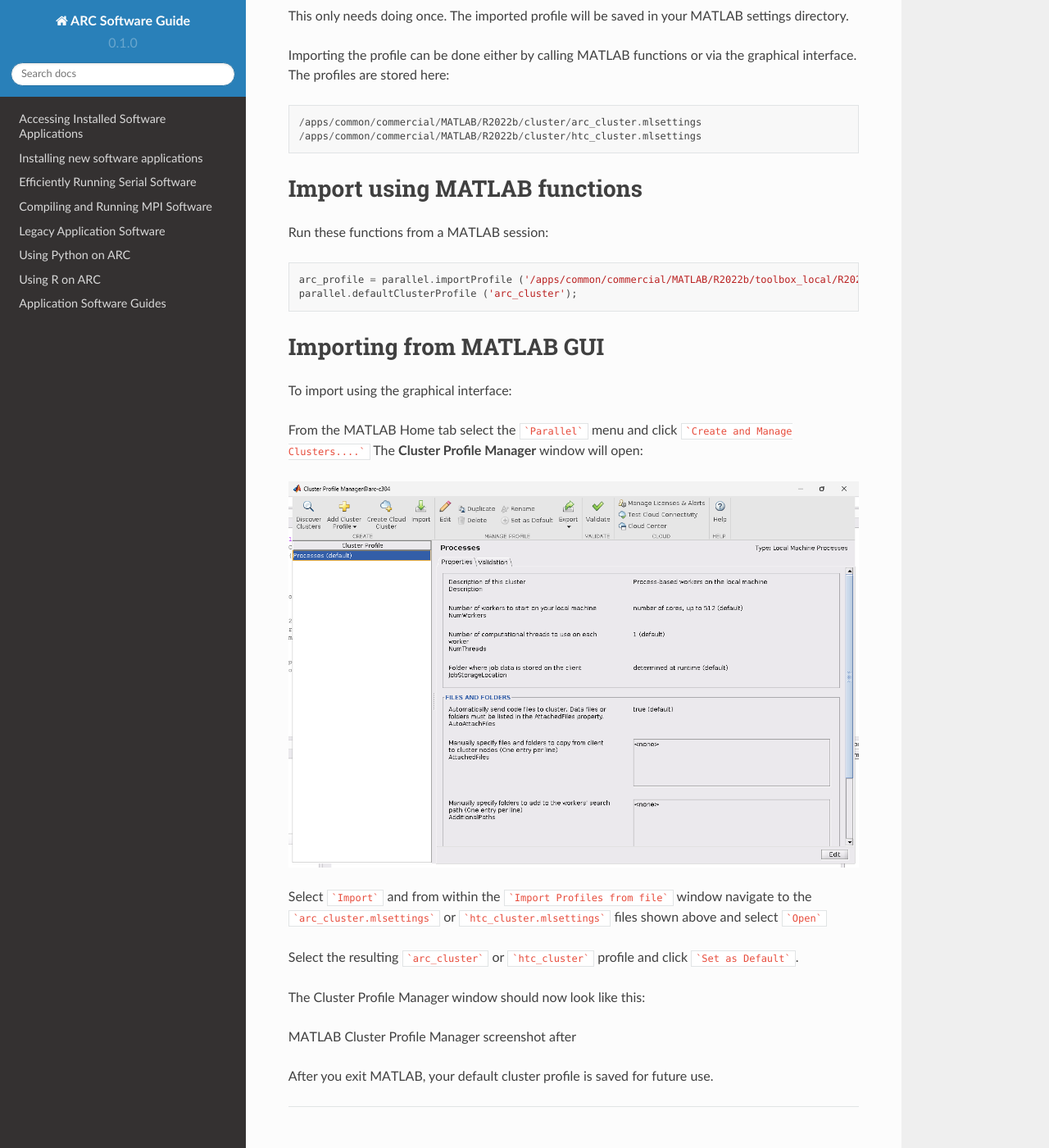
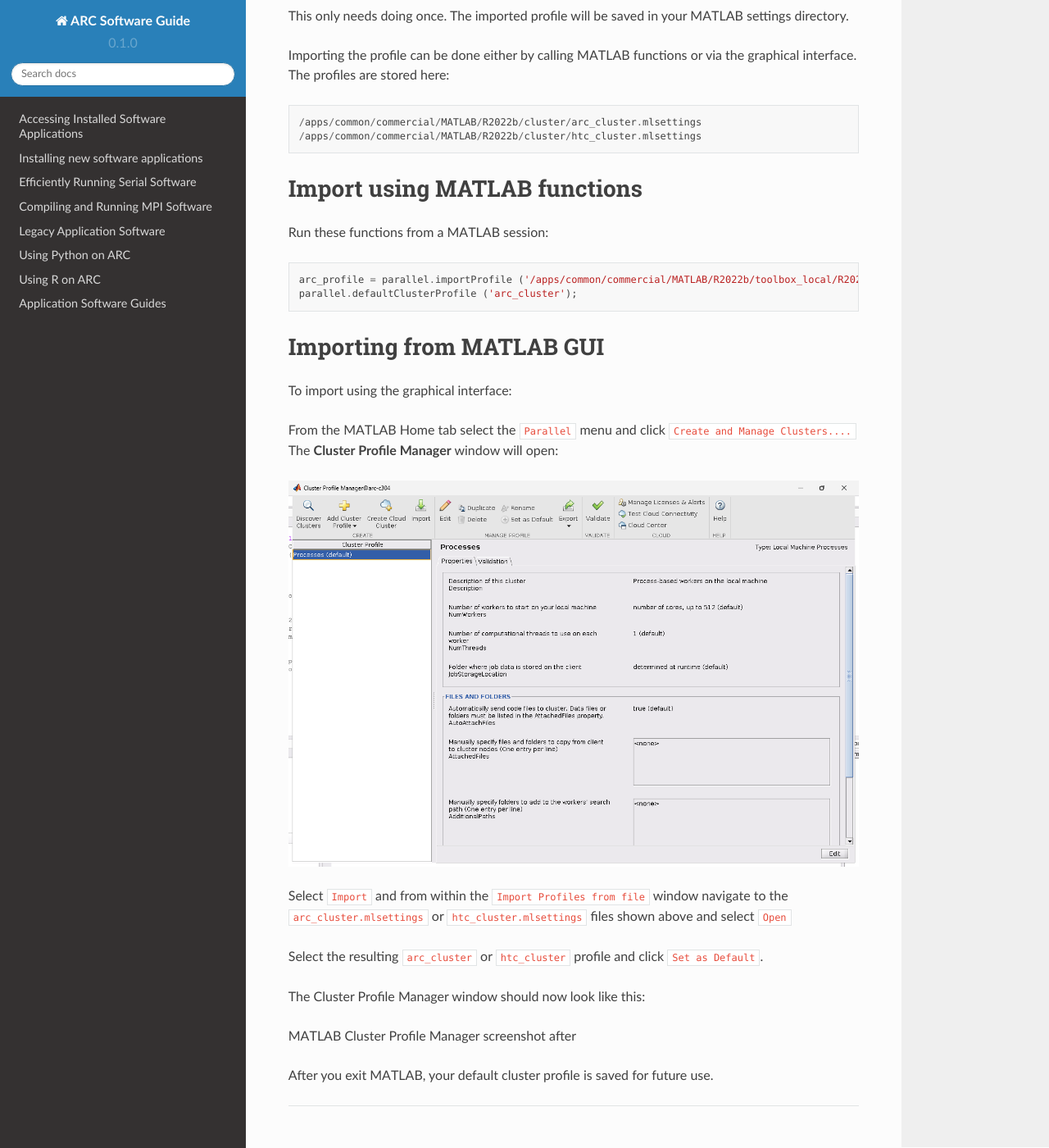
Before and after one commit to oxford-arc/arc-software-guide, a Sphinx documentation site: the page built from docs/source/apps/arc_matlab_mps.rst, in a window 1280 px wide and 1400 px high, scrolled down 429 px. Shown: the whole window at 82% size. Built offline with Sphinx 7.4.7 and the Read the Docs theme 2.0.0, drawn with Linux system fonts in a browser that asks for light colours.

````diff
--- a/docs/source/apps/arc_matlab_mps.rst
+++ b/docs/source/apps/arc_matlab_mps.rst
@@ -31,7 +31,7 @@ Importing from MATLAB GUI
 
 To import using the graphical interface:
 
-From the MATLAB Home tab select the ```Parallel``` menu and click ```Create and Manage Clusters....``` The **Cluster Profile Manager** window will open:
+From the MATLAB Home tab select the ``Parallel`` menu and click ``Create and Manage Clusters....`` The **Cluster Profile Manager** window will open:
 
 
 .. image:: ../images/arc-cluster1.png
@@ -39,10 +39,10 @@ From the MATLAB Home tab select the ```Parallel``` menu and click ```Create and
    :alt: Cluster Window
 
 
-Select ```Import``` and from within the ```Import Profiles from file``` window navigate to the ```arc_cluster.mlsettings``` or ```htc_cluster.mlsettings``` files shown
-above and select ```Open```
+Select ``Import`` and from within the ``Import Profiles from file`` window navigate to the ``arc_cluster.mlsettings`` or ``htc_cluster.mlsettings`` files shown
+above and select ``Open``
 
-Select the resulting ```arc_cluster``` or ```htc_cluster``` profile and click ```Set as Default```.
+Select the resulting ``arc_cluster`` or ``htc_cluster`` profile and click ``Set as Default``.
 
 The Cluster Profile Manager window should now look like this:
 
````
